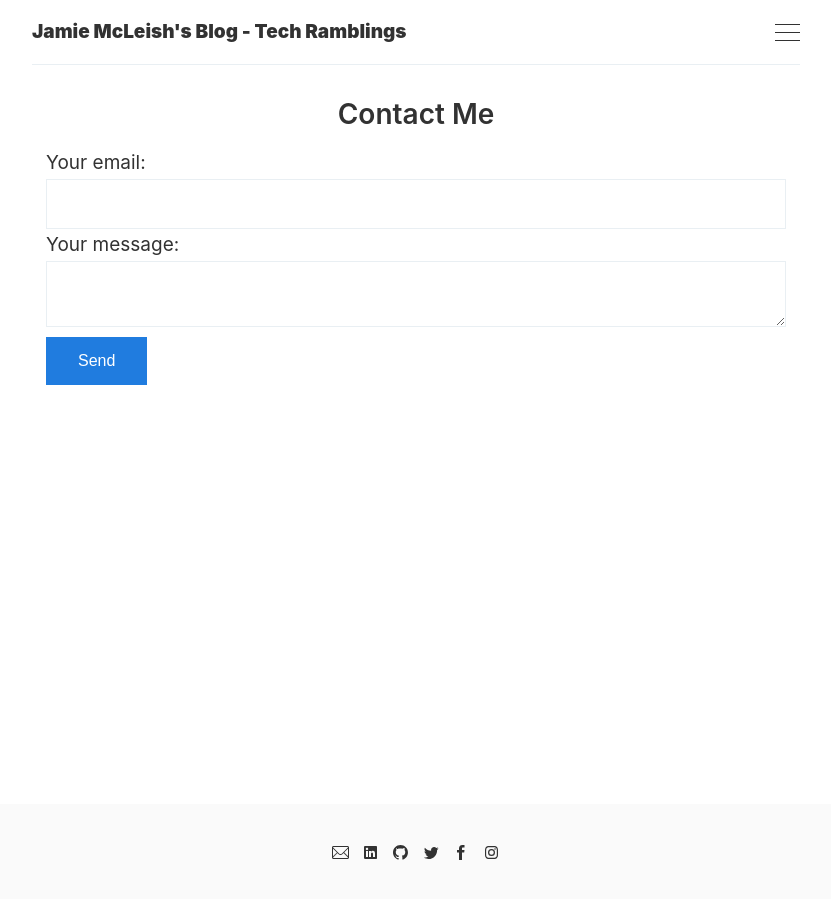
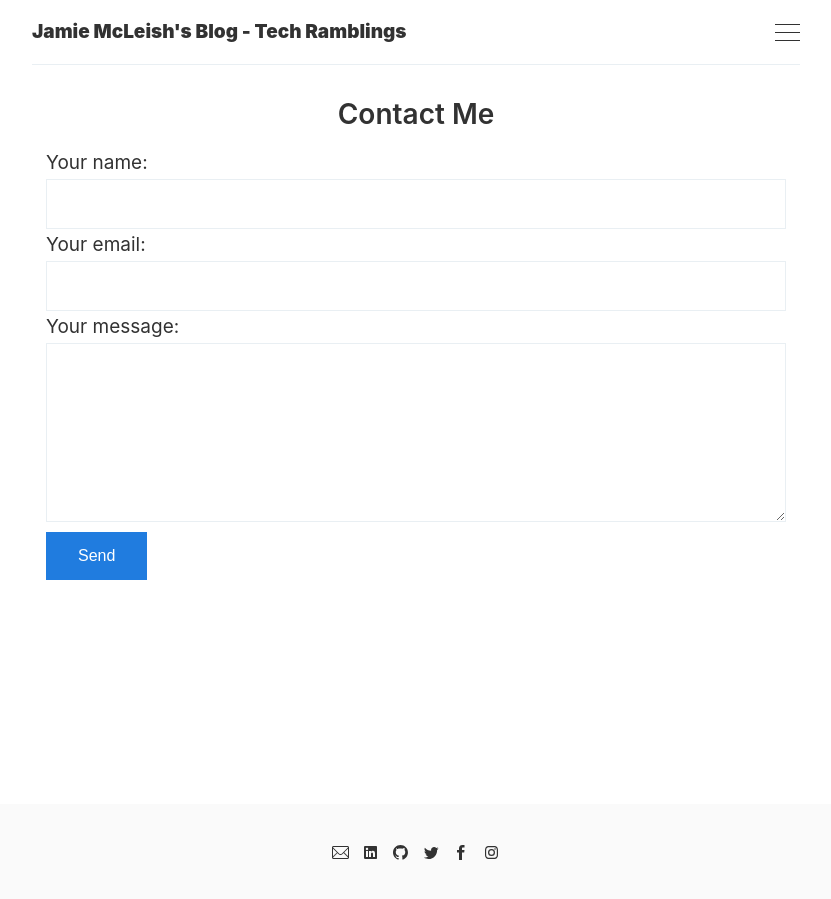
Before and after one commit to jamiemcl001/tech-blog, a Jekyll site: the page built from _pages/contact.md, in a window 1280 px wide. Shown: the whole page, without its empty margins (224-1055 px from the left). Built offline with Jekyll 4.4.1, drawn with Linux system fonts in a browser that asks for light colours; comment, search, counter and statistics services are not loaded.

Commit message:
Increase the number of rows in the contact message page

```diff
--- a/_pages/contact.md
+++ b/_pages/contact.md
@@ -10,12 +10,16 @@ title: Contact Me
   method="POST"
 >
   <label>
+    Your name:
+    <input type="text" name="name">
+  </label>
+  <label>
     Your email:
     <input type="text" name="_replyto">
   </label>
   <label>
     Your message:
-    <textarea name="message"></textarea>
+    <textarea name="message" rows="9"></textarea>
   </label>
 
   <!-- your other form fields go here -->
```
